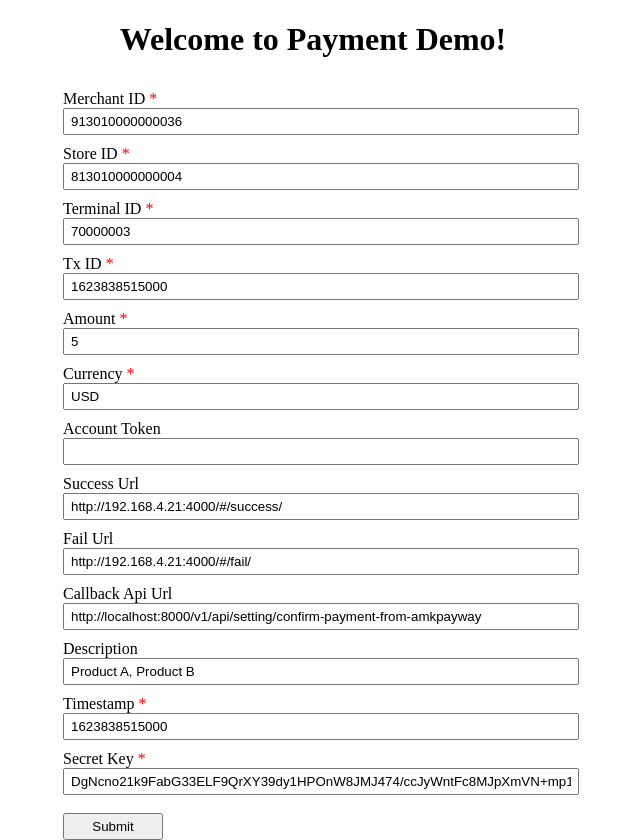
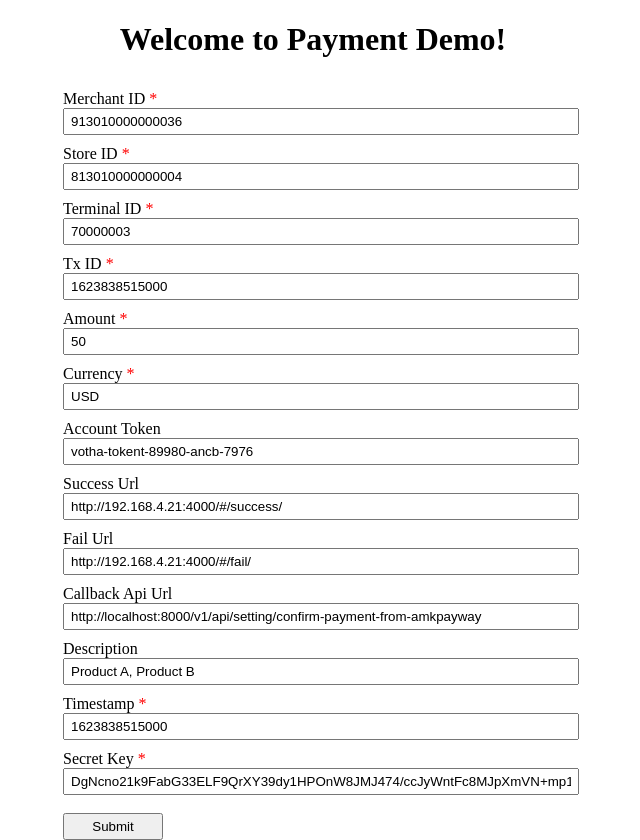
Before and after one commit to sokvotha/ansoble-learn, an Angular app: page /#/payment in a window 1280 px wide. Shown: the whole page, without its empty margins (327-967 px from the left). Built offline with nearby package versions, Linux system fonts and the light colour scheme.

Commit message:
update token value and amount

```diff
--- a/src/app/payment/payment.component.ts
+++ b/src/app/payment/payment.component.ts
@@ -38,9 +38,9 @@ export class PaymentComponent implements OnInit {
             storeId: ['813010000000004', Validators.required],
             terminalId: ['70000003', Validators.required],
             txId: [new Date().getTime(), Validators.required],
-            amt: [5, Validators.required],
+            amt: [50, Validators.required],
             currency: ['USD', Validators.required],
-            accountToken: '',
+            accountToken: 'votha-tokent-89980-ancb-7976',
             successUrl: 'http://192.168.4.21:4000/#/success/',
             failUrl: 'http://192.168.4.21:4000/#/fail/',
             callbackApiUrl: 'http://localhost:8000/v1/api/setting/confirm-payment-from-amkpayway',
```
